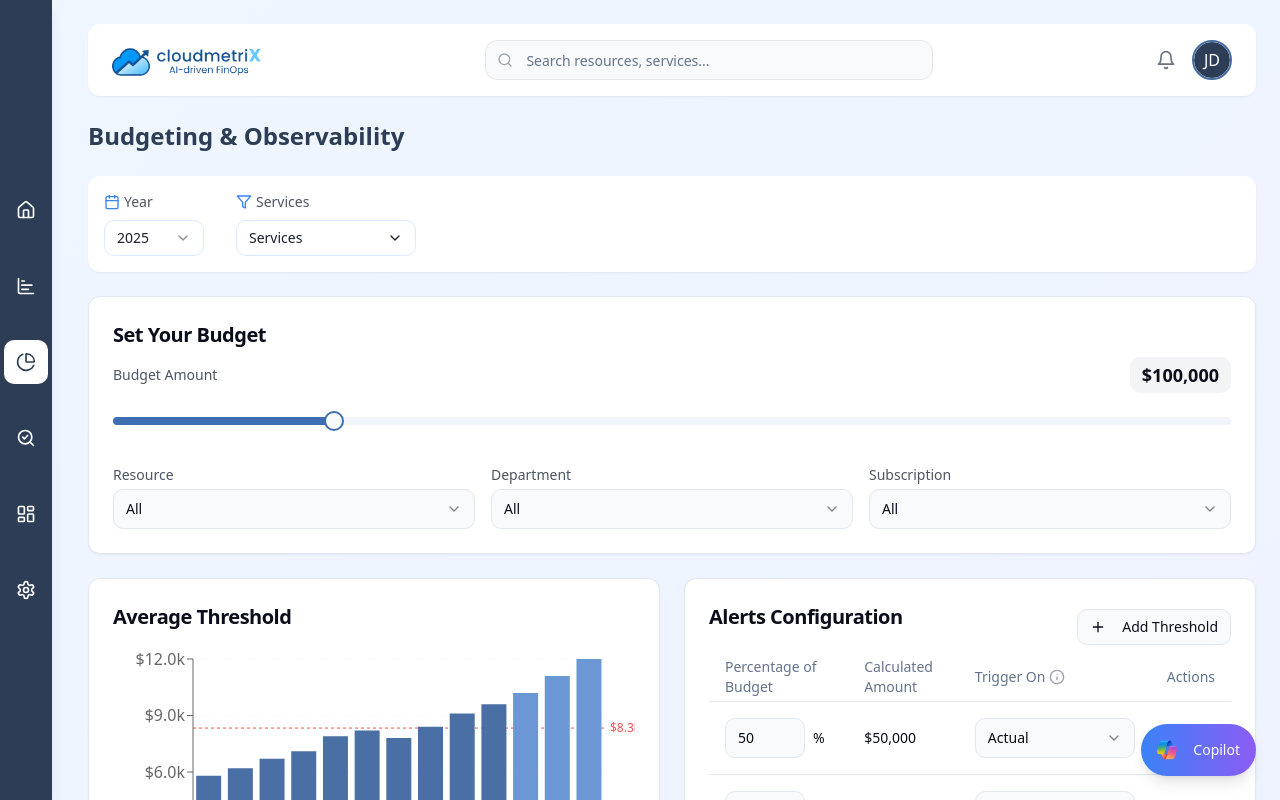
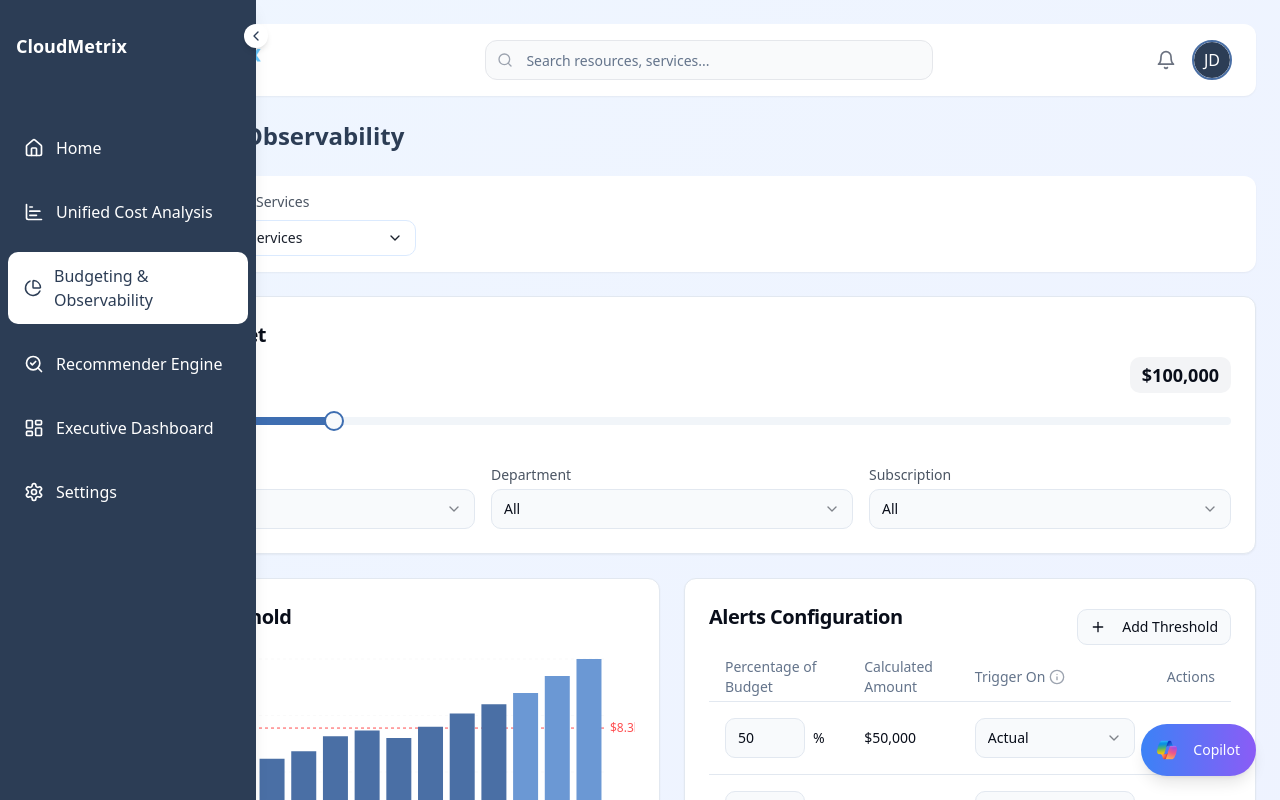
Before and after one commit to suhas-pbi/cX-Dashboard, a React (Vite) app: page /budgeting in a window 1280 px wide. Shown: the top 800 px of the page. Built offline with nearby package versions, Linux system fonts and the light colour scheme.

Commit message:
Add navigation bar with title
Refactor sidebar to include page titles alongside icons.

```diff
--- a/src/components/Sidebar.tsx
+++ b/src/components/Sidebar.tsx
@@ -13,6 +13,7 @@ import { Tooltip, TooltipContent, TooltipTrigger } from "@/components/ui/tooltip
 
 const Sidebar = () => {
   const location = useLocation();
+  const [expanded, setExpanded] = React.useState(true);
 
   const menuItems = [
     { icon: Home, label: 'Home', path: '/' },
@@ -23,19 +24,61 @@ const Sidebar = () => {
     { icon: Settings, label: 'Settings', path: '/settings' }
   ];
 
+  const toggleExpand = () => {
+    setExpanded(!expanded);
+  };
+
   return (
-    <div className="fixed left-0 top-0 h-screen z-10 bg-cloudmetrix-accent shadow-lg">
-      <div className="h-full flex items-center">
-        <nav className="py-6 flex flex-col space-y-8">
+    <div
+      className={`fixed left-0 top-0 h-screen z-10 bg-cloudmetrix-accent shadow-lg transition-all duration-300 ${
+        expanded ? 'w-64' : 'w-16'
+      }`}
+    >
+      <div className="h-full flex flex-col">
+        {/* Toggle button */}
+        <button
+          onClick={toggleExpand}
+          className="absolute -right-3 top-6 bg-white rounded-full p-1 shadow-md text-cloudmetrix-accent hover:bg-gray-100 transition-all z-20"
+        >
+          {expanded ? (
+            <svg xmlns="http://www.w3.org/2000/svg" width="16" height="16" viewBox="0 0 24 24" fill="none" stroke="currentColor" strokeWidth="2" strokeLinecap="round" strokeLinejoin="round">
+              <path d="M15 18l-6-6 6-6" />
+            </svg>
+          ) : (
+            <svg xmlns="http://www.w3.org/2000/svg" width="16" height="16" viewBox="0 0 24 24" fill="none" stroke="currentColor" strokeWidth="2" strokeLinecap="round" strokeLinejoin="round">
+              <path d="M9 18l6-6-6-6" />
+            </svg>
+          )}
+        </button>
+
+        {/* Logo area */}
+        <div className="p-4 mb-6 mt-4">
+          <h2 className={`text-white font-semibold text-lg transition-opacity duration-300 ${
+            expanded ? 'opacity-100' : 'opacity-0'
+          }`}>CloudMetrix</h2>
+        </div>
+
+        <nav className="flex-1 py-6 flex flex-col space-y-4">
           {menuItems.map((item, index) => {
             const isActive = location.pathname === item.path;
 
-            return (
+            return expanded ? (
+              <Link
+                key={index}
+                to={item.path}
+                className={`flex items-center px-4 py-3 mx-2 rounded-md transition-colors duration-200 ${
+                  isActive ? 'bg-white text-cloudmetrix-accent' : 'hover:bg-white/20 text-white'
+                }`}
+              >
+                <item.icon className="h-5 w-5 mr-3" />
+                <span className="transition-opacity duration-300">{item.label}</span>
+              </Link>
+            ) : (
               <Tooltip key={index}>
                 <TooltipTrigger asChild>
                   <Link
                     to={item.path}
-                    className={`flex items-center p-3 mx-1 rounded-md transition-colors duration-200 ${
+                    className={`flex items-center justify-center p-3 mx-auto rounded-md transition-colors duration-200 ${
                       isActive ? 'bg-white text-cloudmetrix-accent' : 'hover:bg-white/20 text-white'
                     }`}
                   >
```
